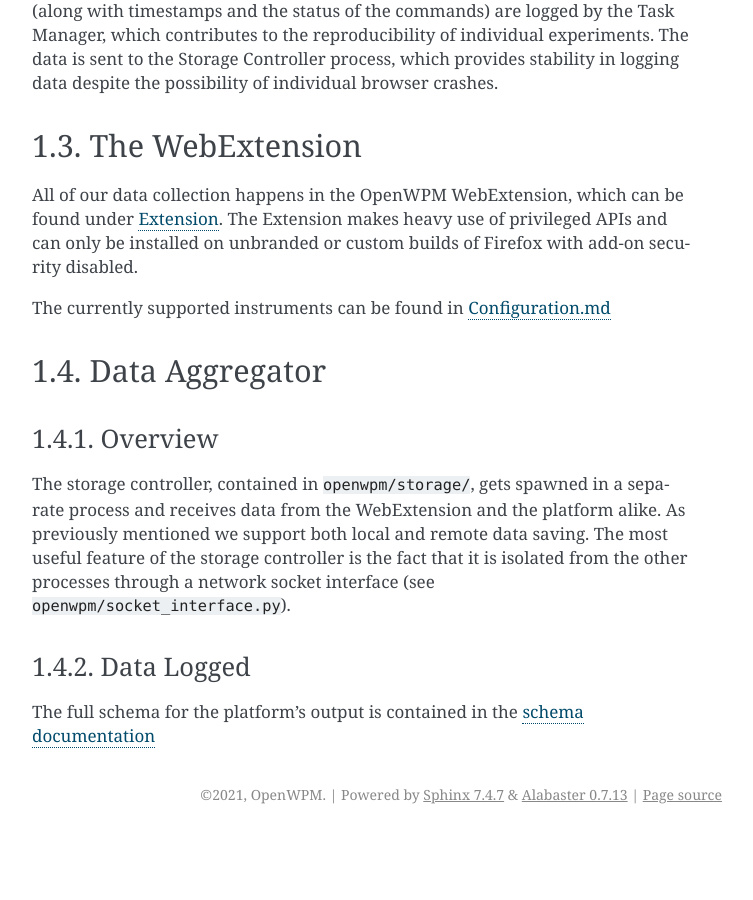
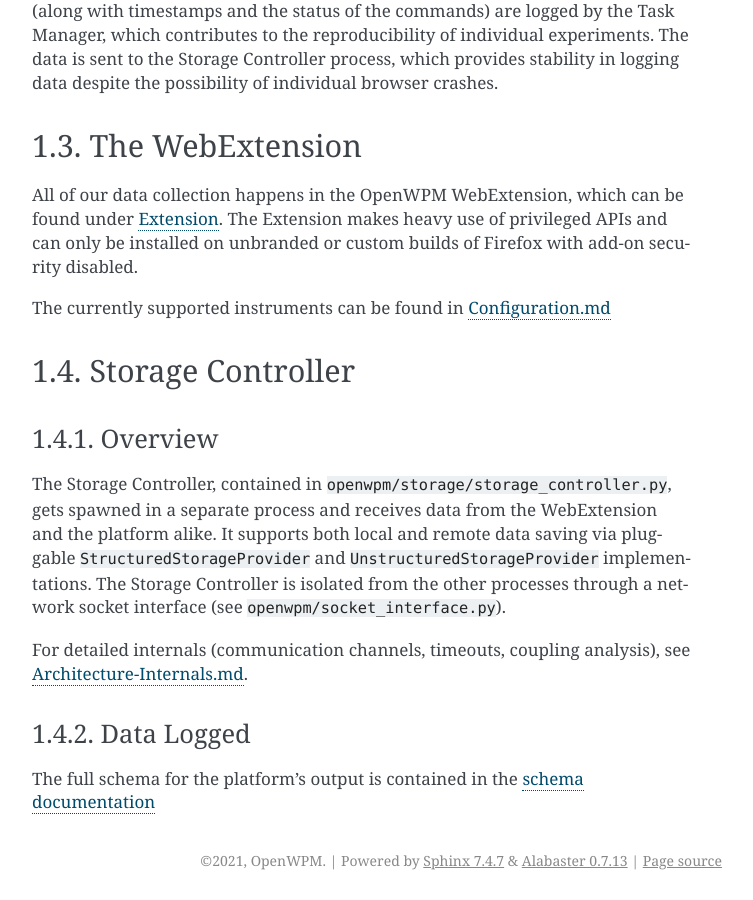
Before and after one commit to openwpm/OpenWPM, a Sphinx documentation site: the page built from docs/Platform-Architecture.md, in a window 1280 px wide and 900 px high, scrolled down 2559 px. Shown: the whole window, without its empty margins (388-1141 px from the left). Built offline with Sphinx 7.4.7, drawn with Linux system fonts in a browser that asks for light colours; before the commit the page ends 3393 px from its top, so only the background shows below that; some of the changed text lies outside the part shown.

Commit message:
docs: fix stale references in Platform-Architecture.md
Update DataAggregator → StorageController, fix file path references
(BrowserManager.py → browser_manager.py, SocketInterface.py → socket_interface.py),
and link to new Architecture-Internals.md.

```diff
--- a/docs/Platform-Architecture.md
+++ b/docs/Platform-Architecture.md
@@ -93,12 +93,14 @@ The Extension makes heavy use of privileged APIs and can only be installed on un
 
 The currently supported instruments can be found in [Configuration.md](Configuration.md#Instruments)
 
-## Data Aggregator
+## Storage Controller
 
 ### Overview
 
-The storage controller, contained in `openwpm/storage/`, gets spawned in a separate process and receives data from the WebExtension and the platform alike. As previously mentioned we support both local and remote data saving.
-The most useful feature of the storage controller is the fact that it is isolated from the other processes through a network socket interface (see `openwpm/socket_interface.py`).
+The Storage Controller, contained in `openwpm/storage/storage_controller.py`, gets spawned in a separate process and receives data from the WebExtension and the platform alike. It supports both local and remote data saving via pluggable `StructuredStorageProvider` and `UnstructuredStorageProvider` implementations.
+The Storage Controller is isolated from the other processes through a network socket interface (see `openwpm/socket_interface.py`).
+
+For detailed internals (communication channels, timeouts, coupling analysis), see [Architecture-Internals.md](Architecture-Internals.md).
 
 ### Data Logged
 
```
